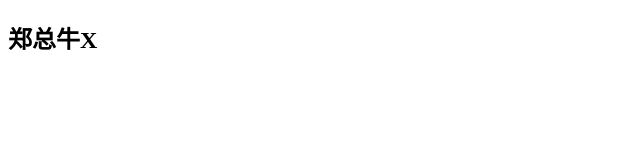
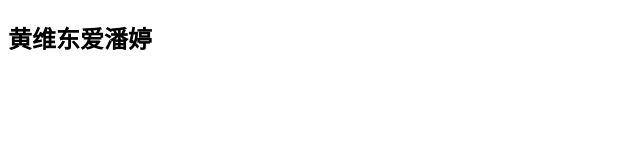
Before and after one commit to hwdlovept/hwdlovept.github.io, a plain HTML site: page index.html in a window 1280 px wide. Shown: the whole page, without its empty margins (0-640 px from the left). Drawn offline with Linux system fonts and the light colour scheme.

Commit message:
This is the message describing the commit

```diff
--- a/index.html
+++ b/index.html
@@ -13,7 +13,7 @@
 </head>
 <body>
 
-<h2>郑总牛X</h2>
+<h2>黄维东爱潘婷</h2>
 
 </body>
 </html>
```
